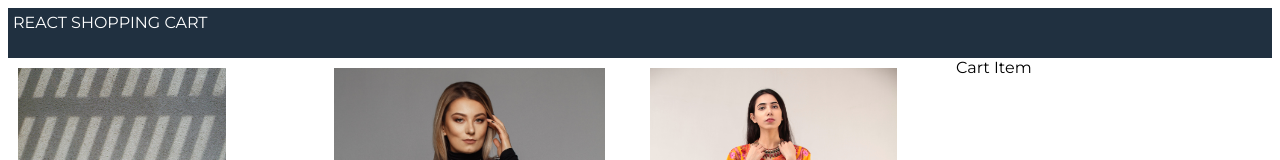
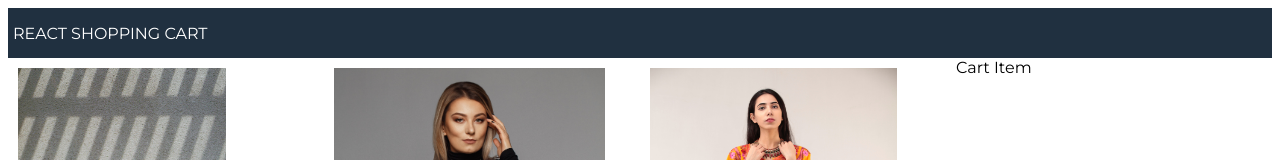
Before and after one commit to Hamza-ahmed4/react-shopping-cart, a React (Create React App) app: page / in a window 1280 px wide. Shown: the top 160 px of the page. Built offline with nearby package versions, Linux system fonts and the light colour scheme.

Commit message:
UI COMMIT

```diff
--- a/src/index.css
+++ b/src/index.css
@@ -32,7 +32,7 @@ header{
   grid-area: header;
   background-color: #203040;
   color: #ffffff;
-  justify-content: center;
+  display: flex;
   align-items: center;
   padding: 0.5rem;
 }
```
